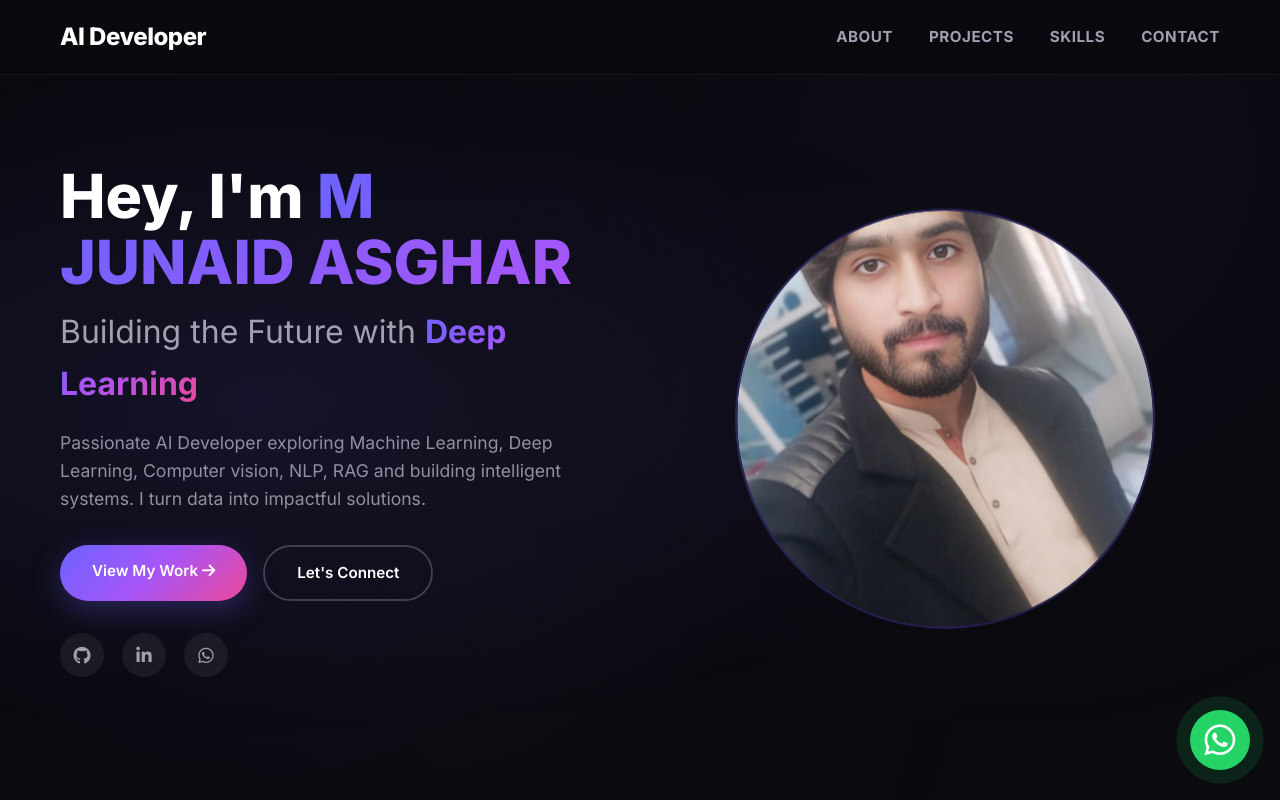
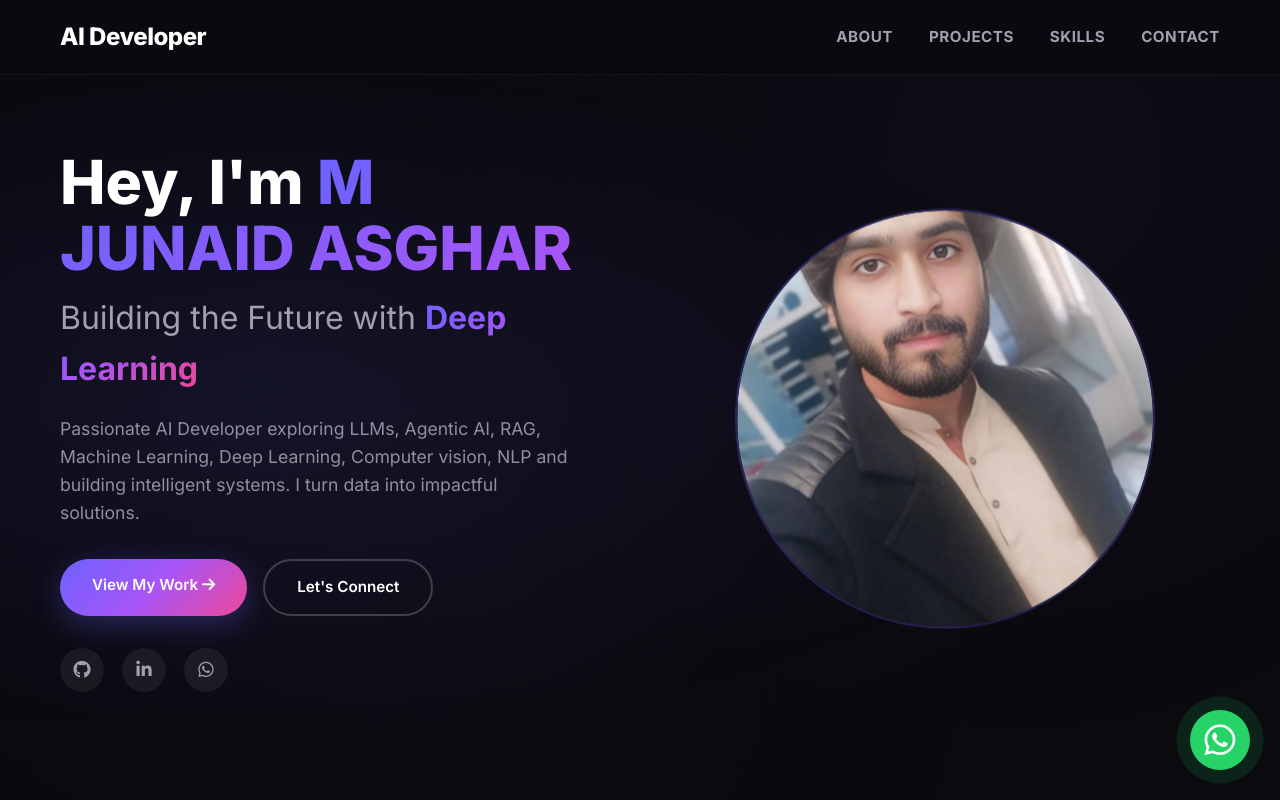
Before and after one commit to MJUNAID839/MJUNAID839.github.io, a plain HTML site: page index.html in a window 1280 px wide. Shown: the top 800 px of the page. Drawn offline with Linux system fonts and the light colour scheme.

Commit message:
Updated portfolio

```diff
--- a/index.html
+++ b/index.html
@@ -39,7 +39,7 @@
                 <h1>Hey, I'm <span class="highlight">M JUNAID ASGHAR</span></h1>
                 <h2>Building the Future with <span class="typed-text"></span></h2>
                 <p>
-                    Passionate AI Developer exploring Machine Learning, Deep Learning, Computer vision, NLP, RAG
+                    Passionate AI Developer exploring LLMs, Agentic AI, RAG, Machine Learning, Deep Learning, Computer vision, NLP
                     and building intelligent systems. I turn data into impactful solutions.
                 </p>
                 <div class="hero-buttons">
```
